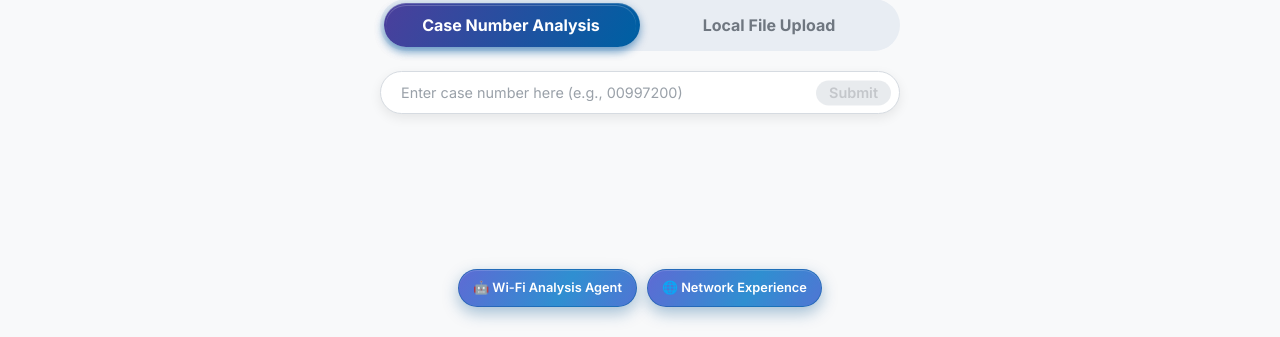
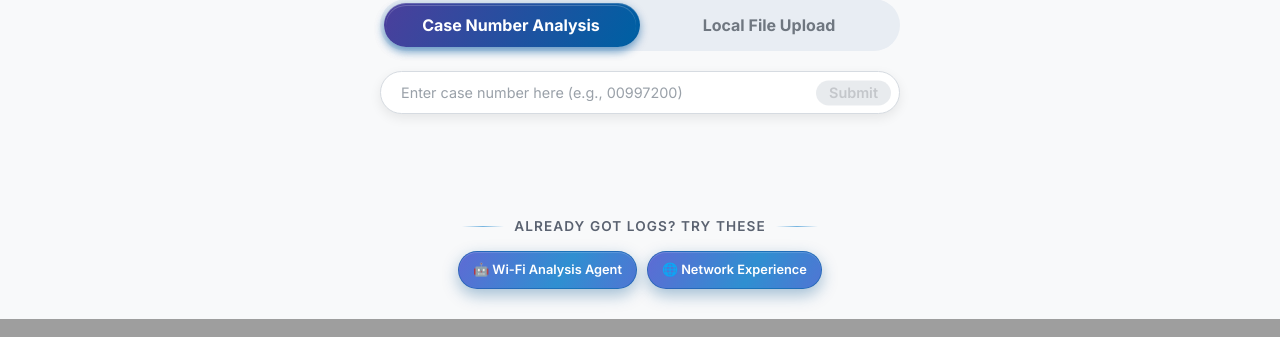
Before and after one commit to kj-fang/wireless_ce_avatar, a Flask app: template templates/index.html in a window 1280 px wide. Shown: the part 1006-1343 px from the top of the page. Run offline with Flask 3, Linux system fonts and the light colour scheme; the template is opened without the code that fills it, so the values that code supplies are empty; parts of the project's set-up code (start-up, migrations or seed data) failed here and were passed over; some libraries are stand-ins or nearby versions.

Commit message:
UI changed to separate the tools and the search bar

```diff
--- a/templates/download_result.html
+++ b/templates/download_result.html
@@ -522,15 +522,17 @@
         <div class="card-body bg-light">
             <div class="tab-content" id="analysisTabContent">
                 <div class="tab-pane fade {% if active_tab == 'wifi' %}show active{% endif %}" id="wifi-panel" role="tabpanel" aria-labelledby="wifi-tab">
-                    <div class="d-flex flex-wrap justify-content-center align-items-center mt-3 p-3" style="background: #f8f9fa; border: 1px solid #ddd; border-radius: 8px; gap: 8px;">
+                    <div class="d-flex flex-column align-items-center mt-3 p-3" style="background: #f8f9fa; border: 1px solid #ddd; border-radius: 8px; gap: 8px;">
+                        <div class="d-flex flex-wrap justify-content-center align-items-center" style="gap: 8px;">
                             <button id="wifi-action-analyze" class="btn btn-primary" style="border-radius: 30px; font-size: 1.15rem; padding: 0.5rem 1rem;" disabled onclick="runSelectedWifiAction(this, 'parse')">
                                 Parse
                             </button>
                             <button id="wifi-action-chatbot" class="btn btn-info" style="border-radius: 30px; color:white; font-size: 1.15rem; padding: 0.5rem 1rem;" disabled onclick="runSelectedWifiAction(this, 'chatbot')">
                                 🤖 Wi-Fi Analysis Agent
                             </button>
+                        </div>
                         {% if llm_issue_time %}
-                        <label id="auto-pick-log-label" style="display:inline-flex;align-items:center;gap:6px;font-size:0.95rem;color:#0b4a78;cursor:pointer;margin:0 0 0 4px;"
+                        <label id="auto-pick-log-label" style="display:inline-flex;align-items:center;gap:6px;font-size:0.95rem;color:#0b4a78;cursor:pointer;margin:0;"
                                title="Use the AI-detected issue time to auto-select the matching log (the one just after it). You can still pick a log manually.">
                             <input type="checkbox" id="auto-pick-log" onchange="onAutoPickLogToggle()">
                             🪄 Auto-pick log by AI time <code style="font-size:0.85rem;">{{ llm_issue_time }}</code>
--- a/templates/index.html
+++ b/templates/index.html
@@ -567,9 +567,40 @@
         color: var(--text-muted);
         }
 
+        .chatbot-shortcut-section {
+            width: 70%;
+            margin: -60px auto 30px;
+            text-align: center;
+        }
+
+        .chatbot-shortcut-caption {
+            display: inline-flex;
+            align-items: center;
+            justify-content: center;
+            gap: 10px;
+            margin: 0 auto 14px;
+            font-size: 0.85rem;
+            font-weight: 600;
+            letter-spacing: 0.08em;
+            text-transform: uppercase;
+            color: #5a6270;
+        }
+
+        .chatbot-shortcut-caption::before,
+        .chatbot-shortcut-caption::after {
+            content: "";
+            display: inline-block;
+            width: 42px;
+            height: 1px;
+            background: linear-gradient(
+                90deg,
+                rgba(122, 85, 214, 0) 0%,
+                rgba(47, 143, 209, 0.65) 50%,
+                rgba(122, 85, 214, 0) 100%
+            );
+        }
+
         .chatbot-shortcut-links {
-            width: 70%;
-            margin: 0 auto 30px;
             background: transparent;
             padding: 0;
             text-align: center;
@@ -747,13 +778,16 @@
     <div style="height: 120px;"></div>
 
     <!-- 🤖 Log Chatbot shortcut -->
-    <div id="chatbot-shortcut-links" class="chatbot-shortcut-links">
+    <div id="chatbot-shortcut-section" class="chatbot-shortcut-section">
+        <div class="chatbot-shortcut-caption">Already got logs?  Try these</div>
+        <div id="chatbot-shortcut-links" class="chatbot-shortcut-links">
             <a href="/log_chatbot/" class="chatbot-tech-btn">
                 🤖 Wi-Fi Analysis Agent
             </a>
             <a href="/nw_analysis/" class="chatbot-tech-btn">
                 🌐 Network Experience
             </a>
+        </div>
     </div>
 
     <!-- Bootstrap JS -->
@@ -798,11 +832,12 @@
         }
 
         function setChatbotShortcutsVisibility(isVisible) {
-            const shortcutContainer = document.getElementById('chatbot-shortcut-links');
+            const shortcutContainer = document.getElementById('chatbot-shortcut-section')
+                || document.getElementById('chatbot-shortcut-links');
             if (!shortcutContainer) {
                 return;
             }
-            shortcutContainer.style.display = isVisible ? 'flex' : 'none';
+            shortcutContainer.style.display = isVisible ? 'block' : 'none';
         }
 
         function hideAllLoadingBoxes() {
```
Also changed, not shown: templates/select_attachments.html (+26 -5 lines). Lines whose indentation alone changed are shown as unchanged.
